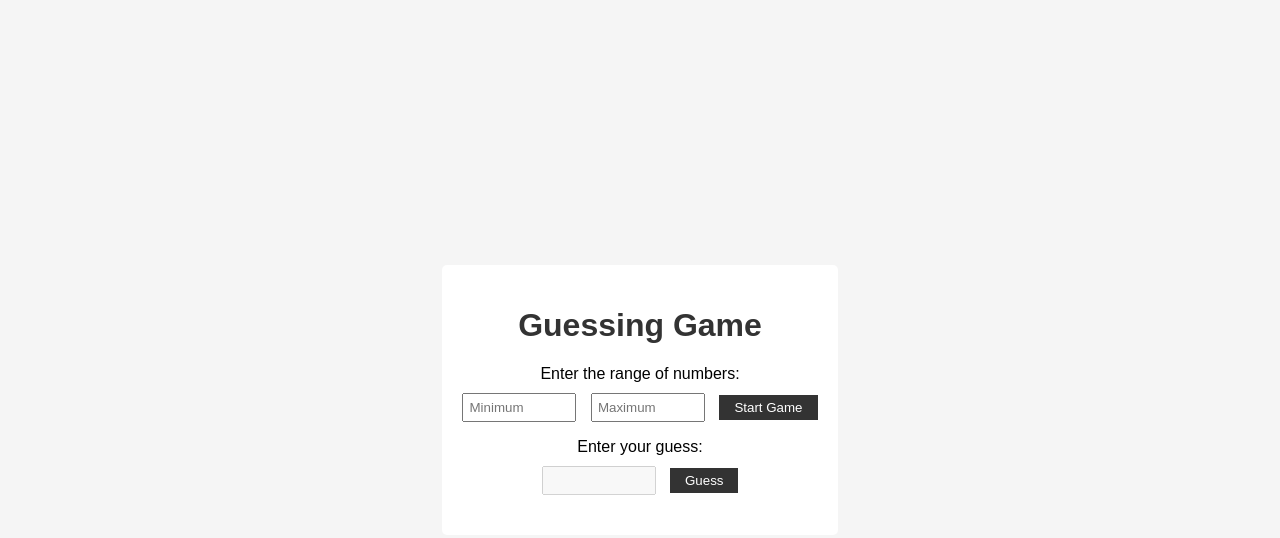
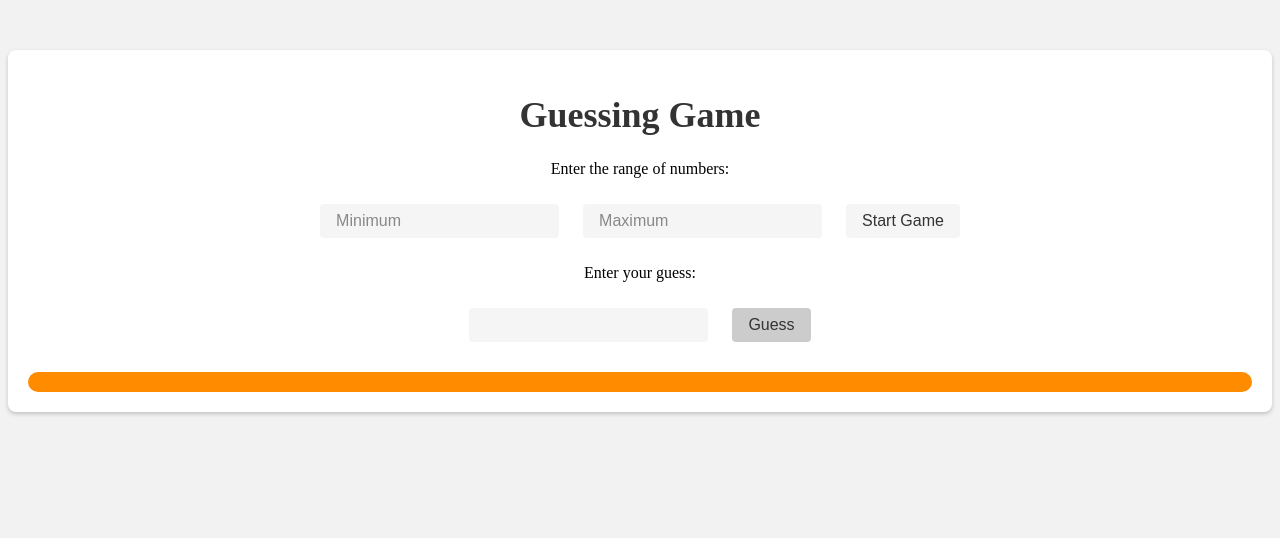
Before and after one commit to ScoopJr/number-guess, a plain HTML site: page index.html in a window 1280 px wide. Drawn offline with Linux system fonts and the light colour scheme.

Commit message:
Update files so the game has a progress bar

```diff
--- a/index.html
+++ b/index.html
@@ -3,6 +3,7 @@
 <head>
   <title>Guessing Game</title>
   <link rel="stylesheet" type="text/css" href="style.css">
+  <script src="script.js" defer></script>
 </head>
 <body>
   <div class="container">
@@ -15,8 +16,9 @@
     <input type="number" id="guess-input" min="" max="" disabled>
     <button id="guess-button" disabled>Guess</button>
     <div id="message"></div>
+    <div id="progress-bar">
+      <div id="progress-bar-fill"></div>
+    </div>
   </div>
-
-  <script src="script.js"></script>
 </body>
 </html>
--- a/script.js
+++ b/script.js
@@ -10,6 +10,7 @@ document.addEventListener('DOMContentLoaded', function() {
     const guessInput = document.getElementById('guess-input');
     const guessButton = document.getElementById('guess-button');
     const message = document.getElementById('message');
+    const progressBar = document.getElementById('progress-bar');
 
     // Function to start the game
     function startGame() {
@@ -34,6 +35,7 @@ document.addEventListener('DOMContentLoaded', function() {
       showMessage('Enter your guess.', 'black');
       guessInput.value = '';
       guessInput.focus();
+      updateProgressBar(0);
     }
 
     // Function to handle user guesses
@@ -55,8 +57,12 @@ document.addEventListener('DOMContentLoaded', function() {
         guessButton.disabled = true;
       } else if (userGuess < randomNumber) {
         showMessage('Too low! Try again.', 'red');
+        const progressPercentage = (userGuess - minRange) / (randomNumber - minRange) * 100;
+        updateProgressBar(progressPercentage);
       } else {
         showMessage('Too high! Try again.', 'red');
+        const progressPercentage = (maxRange - userGuess) / (maxRange - randomNumber) * 100;
+        updateProgressBar(progressPercentage);
       }
 
       guessInput.value = '';
@@ -69,6 +75,11 @@ document.addEventListener('DOMContentLoaded', function() {
       message.style.color = color;
     }
 
+    // Function to update the progress bar
+    function updateProgressBar(percentage) {
+      progressBar.style.width = `${percentage}%`;
+    }
+
     // Attach event listener to the range button
     rangeButton.addEventListener('click', startGame);
 
--- a/style.css
+++ b/style.css
@@ -1,55 +1,89 @@
+.container {
+  text-align: center;
+  margin-top: 50px;
+}
+
+h1 {
+  font-size: 36px;
+  color: #333;
+}
+
+input[type="number"], button {
+  margin: 10px;
+  padding: 8px 16px;
+  font-size: 16px;
+  border: none;
+  border-radius: 4px;
+}
+
+button {
+  cursor: pointer;
+  background-color: #333;
+  color: #fff;
+}
+
+button:disabled {
+  background-color: #999;
+  cursor: not-allowed;
+}
+
+#message {
+  margin-top: 20px;
+  font-size: 18px;
+}
+
+#progress-bar {
+  height: 20px;
+  background-color: #eee;
+  border-radius: 10px;
+  margin-top: 20px;
+  overflow: hidden;
+}
+
+#progress-bar-fill {
+  height: 100%;
+  background-color: #ff8c00;
+  transition: width 0.3s ease-in-out;
+}
+
+/* Additional styles for colorful game */
+
 body {
-  font-family: Arial, sans-serif;
-  background-color: #f5f5f5;
-  display: flex;
-  align-items: center;
-  justify-content: center;
-  height: 100vh;
-  margin: 0;
+  background-color: #f2f2f2;
 }
 
 .container {
   background-color: #fff;
-  border-radius: 5px;
+  border-radius: 8px;
   padding: 20px;
-  text-align: center;
+  box-shadow: 0 2px 4px rgba(0, 0, 0, 0.2);
 }
 
-h1 {
+input[type="number"], button {
+  background-color: #f5f5f5;
   color: #333;
 }
 
-p {
-  margin-bottom: 10px;
+input[type="number"]::placeholder {
+  color: #888;
 }
 
-input[type="number"] {
-  padding: 5px;
-  width: 100px;
-  margin-right: 10px;
+button:hover {
+  background-color: #555;
 }
 
-button {
-  padding: 5px 15px;
-  background-color: #333;
-  color: #fff;
-  border: none;
-  cursor: pointer;
+button:disabled {
+  background-color: #ccc;
 }
 
 #message {
-  margin-top: 20px;
+  color: #333;
 }
 
-.progress-bar {
-  height: 20px;
+#progress-bar {
   background-color: #eee;
-  border-radius: 5px;
-  margin-top: 10px;
-  overflow: hidden;
 }
 
-.progress-bar-fill {
-  height: 100%;
-  background-color: #333;
+#progress-bar-fill {
+  background-color: #ff8c00;
 }
```
